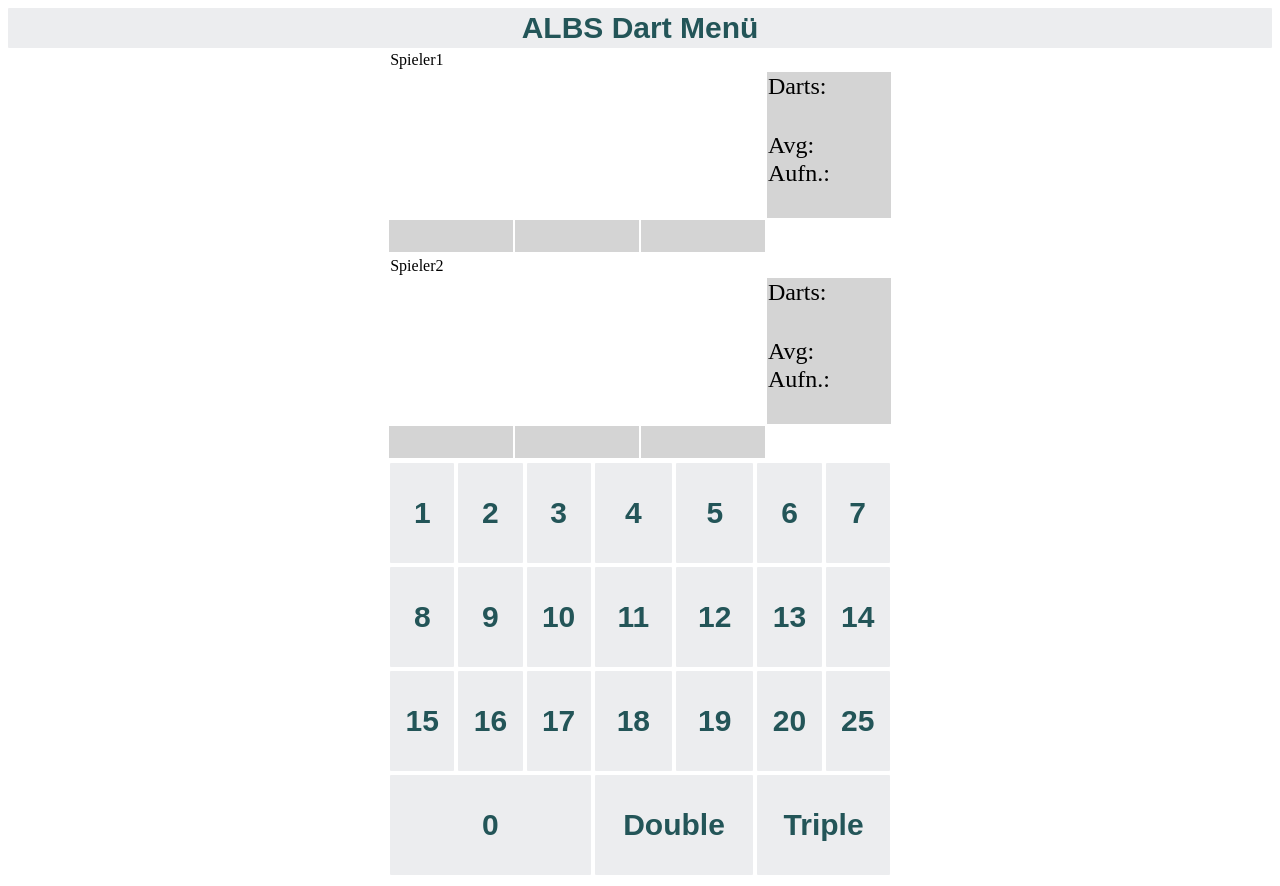
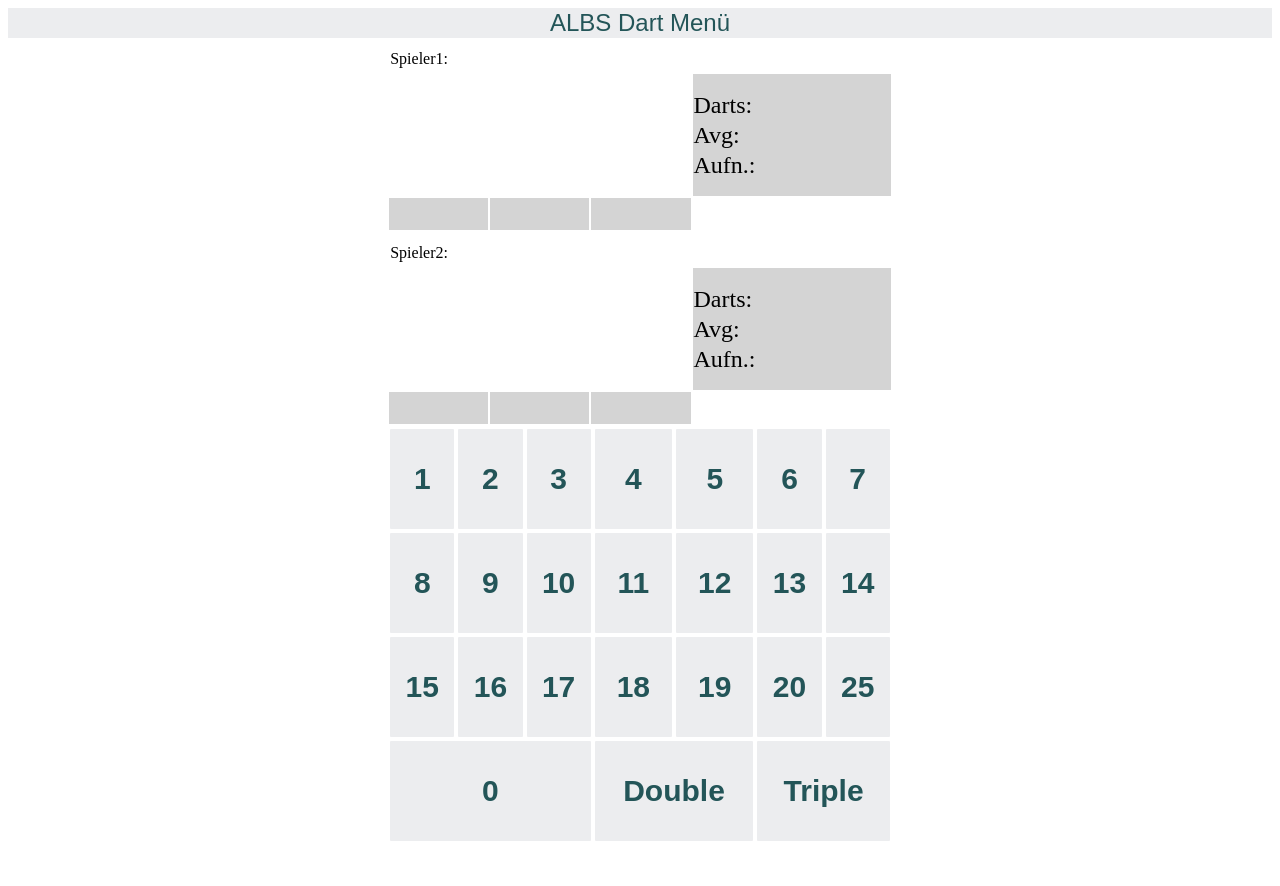
Before and after one commit to mgoetze06/dartdashboard, a Flask app: page / in a window 1280 px wide. After the commit the page ends 841 px from the top, so only its background shows below. Run offline with Flask 3, Linux system fonts and the light colour scheme; some libraries are stand-ins or nearby versions.

Commit message:
namen integriert nach test

```diff
--- a/nativeHTML/server.py
+++ b/nativeHTML/server.py
@@ -481,13 +481,20 @@ def initGame():
 
     time = str(datetime.datetime.now())
 
+    name1 = "Lini"
+    name2 = "Rici"
+
     query = "INSERT INTO dartgame_header ('Game_ID','Typ','Typ_Punktstand','Spieler1_ID','Spieler2_ID','Spieler1_Name','Spieler2_Name','Ergebnis','Startzeit')"
-    query = query +  "VALUES ("+ str(game_id) + ",'DoubleOut',501,1,2,'Lini','Rici','läuft','" + time + "')"
+    query = query +  "VALUES ("+ str(game_id) + ",'DoubleOut',501,1,2,'" + str(name1) + "','" + str(name2) + "','läuft','" + time + "')"
 
     winner = None
     cursor.execute(query)
 
     connection.commit()
+
+    emit('init_names', {'spieler1': name1,'spieler2': name2}, broadcast=True)
+
+
     emit('spielstand_update', {'punktstand1': 501,'punktstand2': 501}, broadcast=True)
     connection.close()
 
--- a/nativeHTML/static/script.js
+++ b/nativeHTML/static/script.js
@@ -36,8 +36,12 @@ var socket = io();
       //  modal.style.display = "none";
       // }
     }
+    socket.on('init_names', function(msg) {
+      //$('#textBox').append('<p>Received: ' + msg.data + '</p>');
+      document.getElementById('name1').value = msg.spieler1;
+      document.getElementById('name2').value = msg.spieler2;
 
-
+    });
     socket.on('spielstand_update', function(msg) {
       //$('#textBox').append('<p>Received: ' + msg.data + '</p>');
       document.getElementById('punkteSpieler1').value = msg.punktstand1;
--- a/nativeHTML/static/style.css
+++ b/nativeHTML/static/style.css
@@ -13,8 +13,12 @@
     cursor: pointer;
   }
   .menu{
-    height: 40px;
-
+    width: 100%;
+    background: #ecedef;
+    border: none;
+    font-size: 24px;
+    color: #235558;
+    cursor: pointer;
   }
 
   .wurf{
@@ -28,6 +32,9 @@
   .inputbox{
     max-width: 80px;
     width: 50%;
+  }
+  .names{
+    background: transparent;
   }
 
   .punktstand{
@@ -72,7 +79,10 @@
     }
     .wurf{
       font-size: 16px;
-      font-weight: 150;
+      font-weight: 600;
+    }
+    .buttonValues{
+      height: 90px;
     }
 
   }
--- a/nativeHTML/templates/index.html
+++ b/nativeHTML/templates/index.html
@@ -10,7 +10,7 @@
 
 <body>
         <!-- Trigger/Open The Modal -->
-    <button id="myBtn" class="buttonValues menu" onclick="openModal()">ALBS Dart Menü</button>
+    <button id="myBtn" class="menu" onclick="openModal()">ALBS Dart Menü</button>
 
     <!-- The Modal -->
     <div id="myModal" class="modal">
@@ -39,12 +39,12 @@
     <div id="spieler" class="spieler Spieler1">
         <table id="calcu" width="100%">
             <tr>
-                <td colspan="3" width="75%">Spieler1</td>
+                <td colspan="3" width="60%">Spieler1: <input class="wurf inputbox names" type="text" readonly id="name1"></td>
                 <td></td>
             </tr>
             <tr>
-                <td colspan="3" width="75%"><input class="punktstand" type="text" readonly id="punkteSpieler1"></td>
-                <td class="wurf"  width="25%">
+                <td colspan="3" width="60%"><input class="punktstand" type="text" readonly id="punkteSpieler1"></td>
+                <td class="wurf"  width="40%">
                     Darts: <input class="wurf inputbox" type="text" readonly id="dartscount1"> <br>
 
                     Avg: <input class="wurf inputbox" type="text" readonly id="avgSpieler1"><br>
@@ -63,12 +63,12 @@
     <div id="spieler" class="spieler Spieler2">
         <table id="calcu" width="100%">
             <tr>
-                <td colspan="3" width="75%">Spieler2</td>
+                <td colspan="3" width="60%">Spieler2: <input class="wurf inputbox names" type="text" readonly id="name2"></td>
                 <td></td>
             </tr>
             <tr>
-                <td colspan="3" width="75%"><input class="punktstand" type="text" readonly id="punkteSpieler2"></td>
-                <td class="wurf" width="25%">
+                <td colspan="3" width="60%"><input class="punktstand" type="text" readonly id="punkteSpieler2"></td>
+                <td class="wurf" width="40%">
                     Darts: <input class="wurf inputbox" type="text" readonly id="dartscount2"> <br>
 
                     Avg: <input class="wurf inputbox" type="text" readonly id="avgSpieler2"><br>
```
Also changed, not shown: nativeHTML/database/darts.db.
